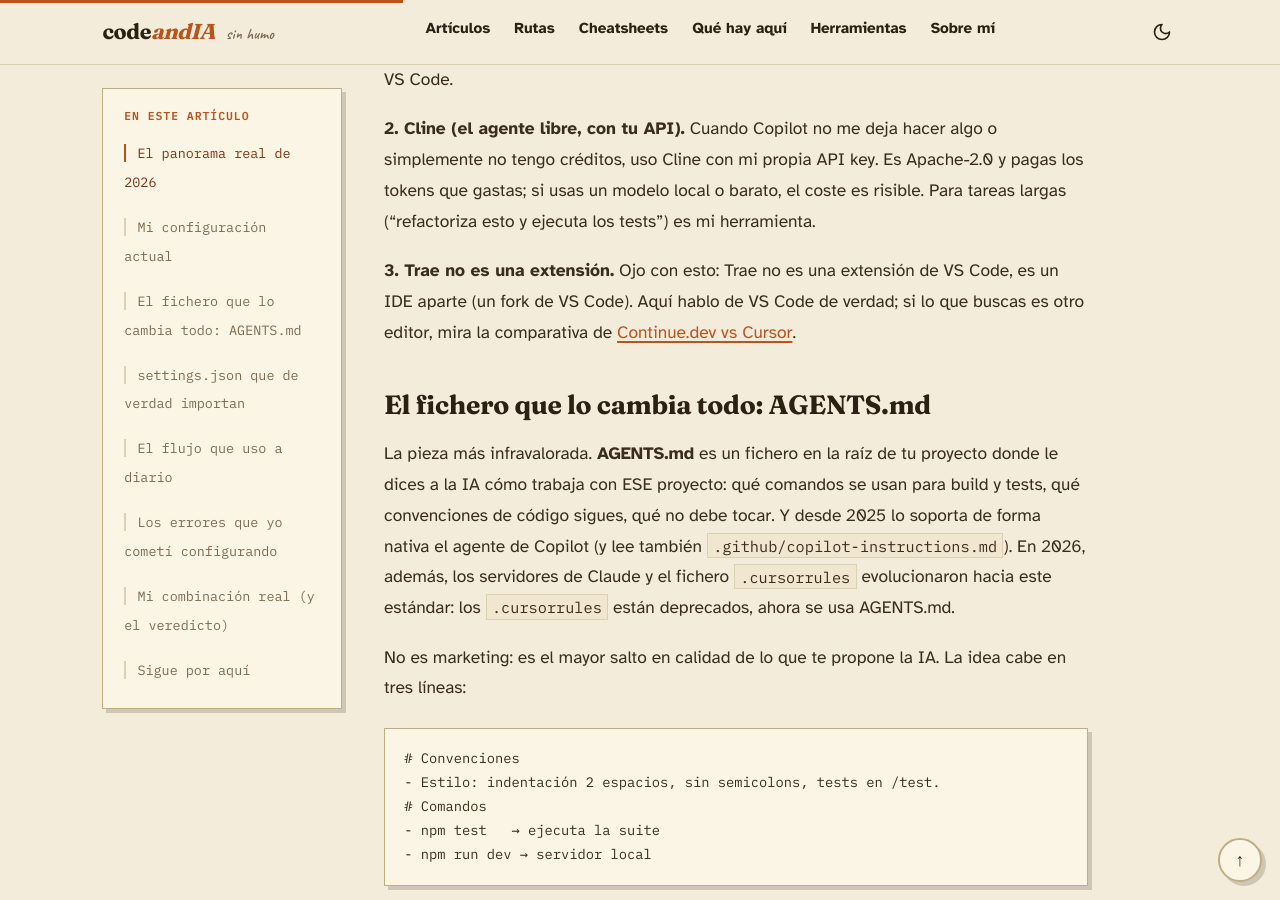
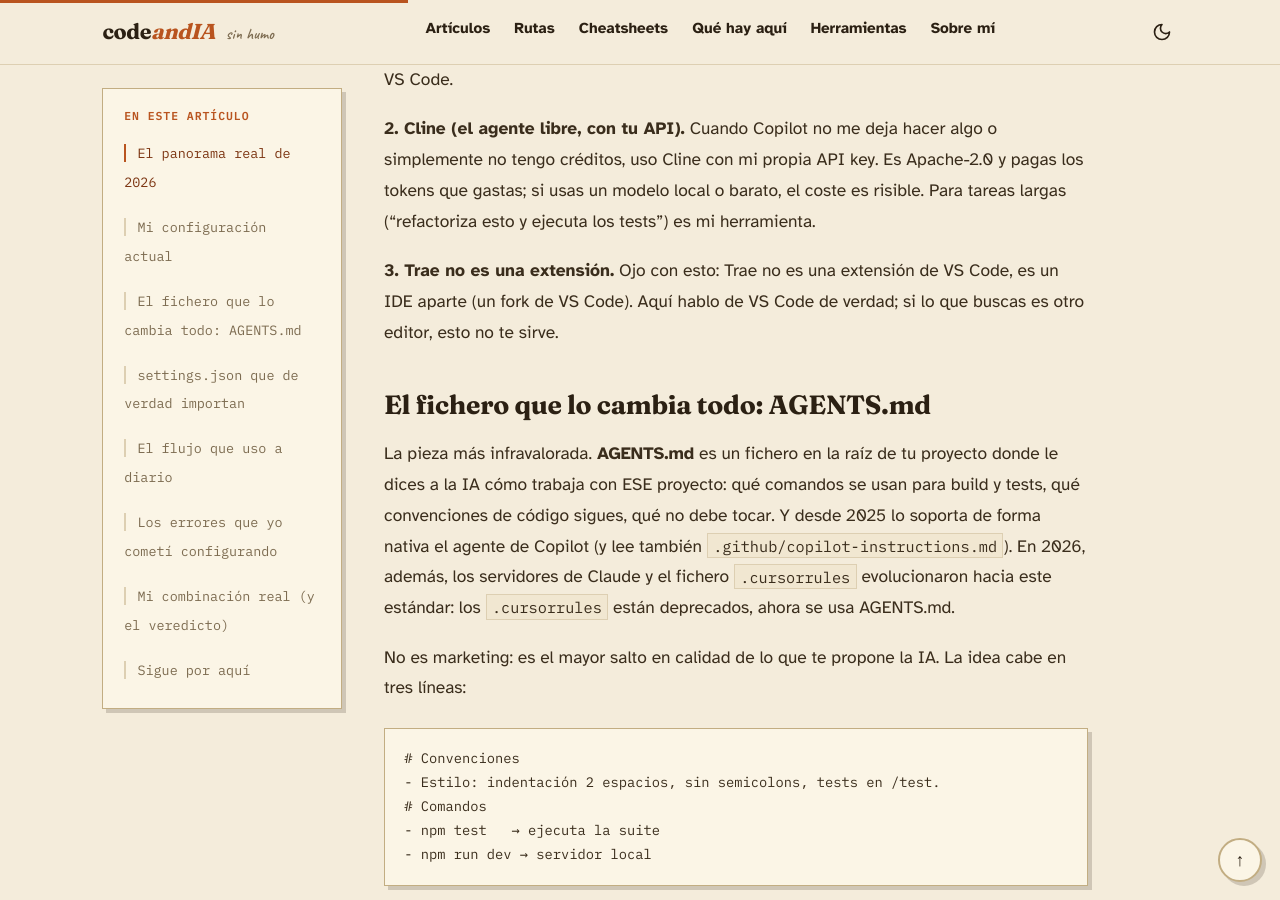
Before and after one commit to vibodigitalinfo-lab/codeandIA, a Jekyll site: the page built from articulos/listas/configuracion-vscode-ia-2026.md, in a window 1280 px wide and 900 px high, scrolled down 1138 px. Built offline with Jekyll 4.4.1, drawn with Linux system fonts in a browser that asks for light colours; some of the changed text lies outside the part shown.

Commit message:
Limpia los enlaces que apuntaban a continue-dev-vs-cursor-2026
Quita la entrada de llms.txt, los pasos de _data/rutas.yml (en herramientas lo sustituye configuracion-vscode-ia, en agentes-y-modelos se elimina) y la FAQ de index.html.

Rehace los enlaces entrantes de las 4 piezas vivas que lo referencian: tendencias-ia, configuracion-vscode (tambien la cita en linea sobre Trae), chatgpt-vs-cursor y como-configurar-cursor. Cada cierre queda con 2 enlaces reales.

```diff
--- a/_data/rutas.yml
+++ b/_data/rutas.yml
@@ -5,8 +5,8 @@
   pasos:
     - path: "/articulos/comparativas/chatgpt-vs-cursor-para-programar/"
       nota: "La comparación base: chat o editor, y para qué sirve cada uno."
-    - path: "/articulos/comparativas/continue-dev-vs-cursor-2026/"
-      nota: "La alternativa open source, en serio."
+    - path: "/articulos/listas/configuracion-vscode-ia-2026/"
+      nota: "Tu editor y tu asistente, ya configurados."
 
 - id: equipo-entorno
   titulo: "Montar tu equipo y tu entorno"
@@ -55,8 +55,6 @@
   nivel: "Avanzado"
   resumen: "La parte que casi nadie explica bien: cómo la IA lee tus proyectos y qué modelo usar para cada tarea."
   pasos:
-    - path: "/articulos/comparativas/continue-dev-vs-cursor-2026/"
-      nota: "Qué modelo usar para cada tipo de tarea."
     - path: "/articulos/comparativas/ia-local-vs-ia-nube-programar/"
       nota: "IA en tu ordenador o en la nube: qué ganas y qué pierdes."
     - path: "/articulos/listas/tendencias-ia-para-devs-2026/"
--- a/articulos/listas/configuracion-vscode-ia-2026.md
+++ b/articulos/listas/configuracion-vscode-ia-2026.md
@@ -26,7 +26,7 @@
 
 **2. Cline (el agente libre, con tu API).** Cuando Copilot no me deja hacer algo o simplemente no tengo créditos, uso Cline con mi propia API key. Es Apache-2.0 y pagas los tokens que gastas; si usas un modelo local o barato, el coste es risible. Para tareas largas ("refactoriza esto y ejecuta los tests") es mi herramienta.
 
-**3. Trae no es una extensión.** Ojo con esto: Trae no es una extensión de VS Code, es un IDE aparte (un fork de VS Code). Aquí hablo de VS Code de verdad; si lo que buscas es otro editor, mira la comparativa de [Continue.dev vs Cursor](/articulos/comparativas/continue-dev-vs-cursor-2026/).
+**3. Trae no es una extensión.** Ojo con esto: Trae no es una extensión de VS Code, es un IDE aparte (un fork de VS Code). Aquí hablo de VS Code de verdad; si lo que buscas es otro editor, esto no te sirve.
 
 ## El fichero que lo cambia todo: AGENTS.md
 
@@ -85,5 +85,4 @@
 ## Sigue por aquí
 
 - [Cómo configurar Cursor AI en VS Code desde cero](/articulos/guias/como-configurar-cursor-ai-vscode-desde-cero/)
-- [Continue.dev vs Cursor vs Copilot: comparativa para estudiantes](/articulos/comparativas/continue-dev-vs-cursor-2026/)
 - [IA local o en la nube para programar: cuál te conviene](/articulos/comparativas/ia-local-vs-ia-nube-programar/)
--- a/index.html
+++ b/index.html
@@ -214,7 +214,7 @@
     <div class="faq-list">
       <details class="faq-item">
         <summary>¿Cuál es la mejor IA para programar siendo principiante?</summary>
-        <p>Si empiezas, quédate en <strong>VS Code con GitHub Copilot gratis</strong> (lo tienes con el Student Pack): sigues en el editor que ya usa tu clase y la IA solo entra cuando la llamas. Cuando tengas un proyecto de verdad, prueba Cursor un fin de semana: su chat contextual ayuda mucho en refactors largos. Comparo precios, privacidad y modelos en <a href="{{ "/articulos/comparativas/continue-dev-vs-cursor-2026/" | relative_url }}">Continue.dev vs Cursor vs Copilot</a>.</p>
+        <p>Si empiezas, quédate en <strong>VS Code con GitHub Copilot gratis</strong> (lo tienes con el Student Pack): sigues en el editor que ya usa tu clase y la IA solo entra cuando la llamas. Cuando tengas un proyecto de verdad, prueba Cursor un fin de semana: su chat contextual ayuda mucho en refactors largos. Cómo tengo montado yo el editor lo cuento en <a href="{{ "/articulos/listas/configuracion-vscode-ia-2026/" | relative_url }}">mi configuración de VS Code para IA</a>.</p>
       </details>
       <details class="faq-item">
         <summary>¿Merece la pena pagar ChatGPT Plus?</summary>
--- a/llms.txt
+++ b/llms.txt
@@ -25,7 +25,6 @@
 - [Jest vs Vitest en 2026: qué runner de tests elijo en DAW](https://codeandia.com/articulos/comparativas/vitest-vs-jest-2026/): Jest y Vitest ejecutan los mismos tests, pero no se parecen en nada por dentro. Comparo velocidad, ESM, TypeScript, mocks y cuándo conviene migrar en DAW.
 - [Vercel vs Netlify vs GitHub Pages: dónde publicar tu portfolio](https://codeandia.com/articulos/comparativas/vercel-vs-netlify-vs-github-pages-2026/): Comparativa real de las 3 plataformas gratis para deploy: límites, CI/CD, dominios y edge functions, y cuál elijo para portfolio y proyectos de DAW.
 - [Vite vs Next.js vs Astro para tu primer proyecto con IA](https://codeandia.com/articulos/comparativas/vite-vs-nextjs-vs-astro-primer-proyecto-ia/): Qué framework elegir para tu primer proyecto web con IA: Vite, Next.js o Astro. Comparativa de dificultad, rendimiento y cuándo tiene sentido cada uno.
-- [Continue.dev vs Cursor vs Copilot: comparativa para estudiantes](https://codeandia.com/articulos/comparativas/continue-dev-vs-cursor-2026/): Continue.dev, Cursor y GitHub Copilot cara a cara: precios, privacidad, modelos (Claude, GPT, Ollama local) y cuál uso yo en prácticas de DAW.
 - [ChatGPT vs Cursor AI para programar: cuál elijo tras meses de uso](https://codeandia.com/articulos/comparativas/chatgpt-vs-cursor-para-programar/): Comparativa real entre ChatGPT y Cursor AI para programadores y estudiantes: diferencias de contexto, generación de código, flujos diarios y precio.
 
 ## Listas
```
Also changed, not shown: other parts of articulos/listas/configuracion-vscode-ia-2026.md (+1 -1 lines), articulos/comparativas/chatgpt-vs-cursor-para-programar.md (+1 -2 lines), articulos/guias/como-configurar-cursor-ai-vscode-desde-cero.md (+1 -2 lines), articulos/listas/tendencias-ia-para-devs-2026.md (+1 -2 lines).
